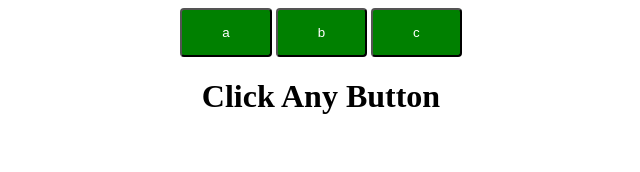
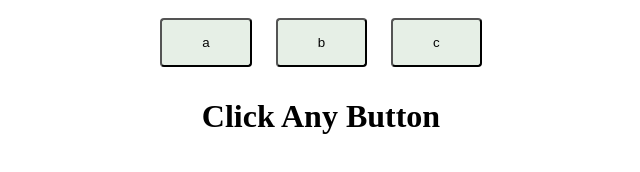
Before and after one commit to sejihad/sounds-projects, a plain HTML site: page index.html in a window 1280 px wide. Shown: the whole page, without its empty margins (319-959 px from the left). Drawn offline with Linux system fonts and the light colour scheme.

Commit message:
Update style.css

```diff
--- a/style.css
+++ b/style.css
@@ -4,9 +4,14 @@ h1 {
 }
 .my-btn {
   padding: 15px 40px;
-  background-color: green;
-  color: white;
+  background-color: rgb(230, 239, 230);
+  color: rgb(6, 6, 6);
   border-radius: 4px;
+  margin: 10px;
+}
+.anim {
+  box-shadow: 0 15px 15px 0 tomato;
+  opacity: 0.5;
 }
 div {
   text-align: center;
```
